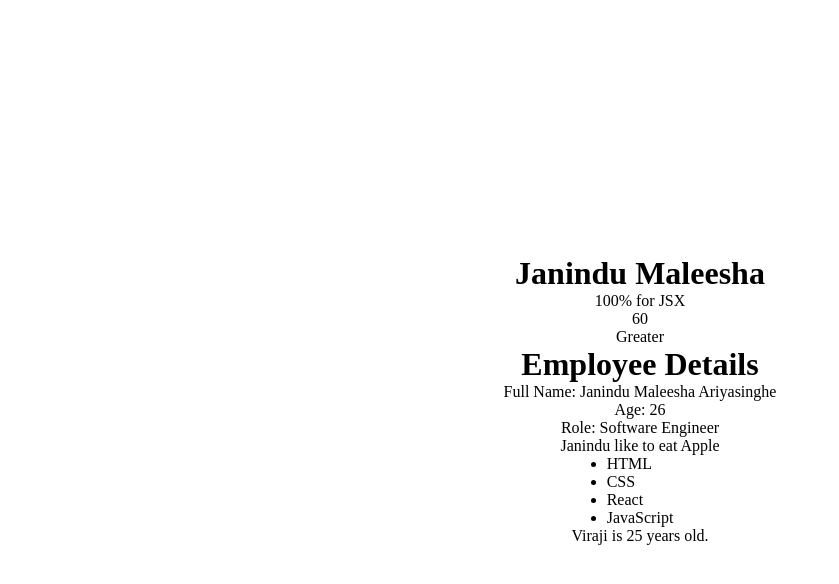
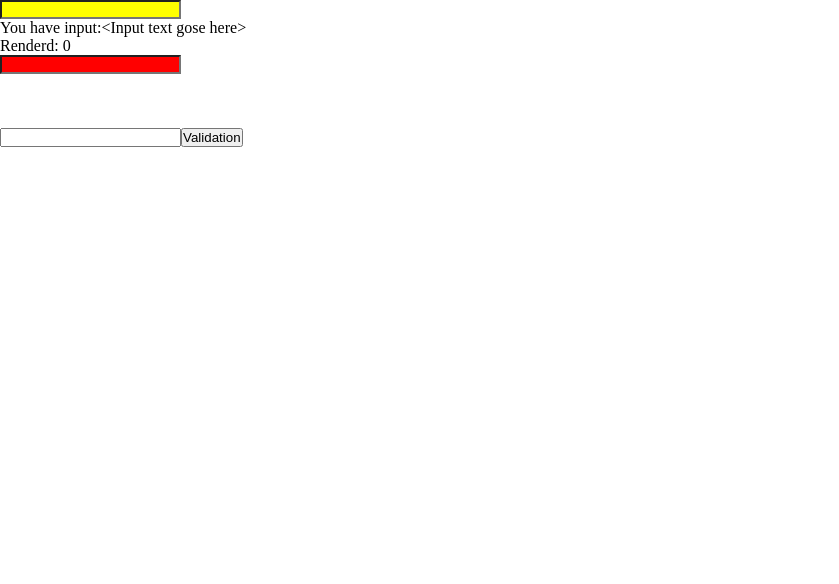
Before and after one commit to Janindumaleesha/Introduction-to-React, a React (Vite) app in the folder Introduction/: page / in a window 1280 px wide. Shown: the top 584 px of the page, without its empty margins (0-839 px from the left). Built offline with nearby package versions, Linux system fonts and the light colour scheme.

Commit message:
completed lesson 14

```diff
--- a/Introduction/src/App.jsx
+++ b/Introduction/src/App.jsx
@@ -1,3 +1,4 @@
+import Lession from "./Components/Lession";
 
 function App() {
 
@@ -29,7 +30,8 @@ function App() {
 
   return (
     <>
-      <div className="cont">
+      <Lession/>
+      {/* <div className="cont">
         <h1>Janindu Maleesha</h1>
         <p>{10*10}% for JSX</p>
         <p>{a}</p>
@@ -42,7 +44,7 @@ function App() {
         <p>{fname} like to eat {arr[0]}</p>
         <p>{lang}</p>
         <p>{obj.fname} is {obj.age} years old.</p>
-      </div>
+      </div> */}
     </>
   )
 }
--- /dev/null
+++ b/Introduction/src/Components/Lession.jsx
@@ -0,0 +1,55 @@
+import React, { useEffect, useRef, useState } from 'react'
+
+function Lession() {
+
+  const [input, setinput] = useState("<Input text gose here>");
+
+  const [count, setcount] = useState(0);
+
+  const countref = useRef(0);
+  const inputref = useRef();
+  const inputref1 = useRef();
+  const inputref2 = useRef();
+
+  const handlechange = (e) => {
+    if (e.target.value.length == 0){
+        setinput("<Input text gose here>");
+    }else{
+        setinput(e.target.value);
+    }
+  }
+
+  useEffect(() => {
+    // setcount((count) => count + 1);
+    // console.log(countref.current);
+    countref.current = countref.current + 1;
+    // console.log(inputref.current);
+    inputref.current.style.backgroundColor = 'red';
+    inputref1.current.style.backgroundColor = 'yellow';
+  })
+
+  const handleClick = () => {
+    if (inputref2.current.value == ""){
+        inputref2.current.focus();
+    }else if(inputref2.current.value > 50){
+        alert('Success');
+    }else{
+        alert('Error');
+    }
+  }
+
+  return (
+    <>
+        <input type='text' onChange={handlechange} ref={inputref1}/>
+        <p>You have input:{input}</p>
+        {/* <p>Renderd: {count}</p> */}
+        <p>Renderd: {countref.current}</p>
+        <input type='text' ref={inputref}/>
+        <br/><br/><br/><br/>
+        <input type='text' ref={inputref2}/>
+        <button onClick={handleClick}>Validation</button>
+    </>
+  )
+}
+
+export default Lession
```
